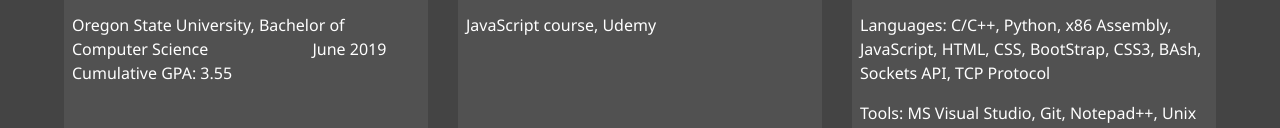
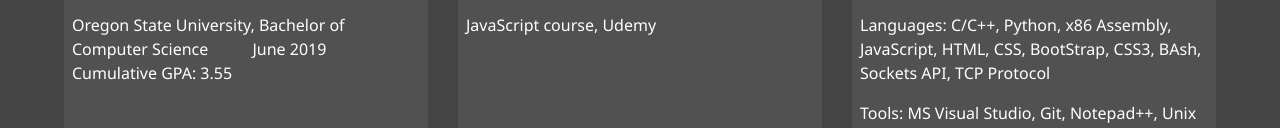
Before and after one commit to anmistry/Portfolio, a website: page dist1/about.html in a window 1280 px wide. Shown: the part 653-781 px from the top of the page. Drawn offline with Linux system fonts and the light colour scheme.

Commit message:
Update about.html

```diff
--- a/dist1/about.html
+++ b/dist1/about.html
@@ -66,7 +66,7 @@
 
         <div class="info education">
             <h3 style="color: #eece1a;">Education</h3>
-            <p>Oregon State University, Bachelor of Computer Science <span style="padding-left:100px;">June 2019<br>
+            <p>Oregon State University, Bachelor of Computer Science <span style="padding-left:40px;">June 2019<br>
                Cumulative GPA: 3.55</p>
         </div>
 
```
